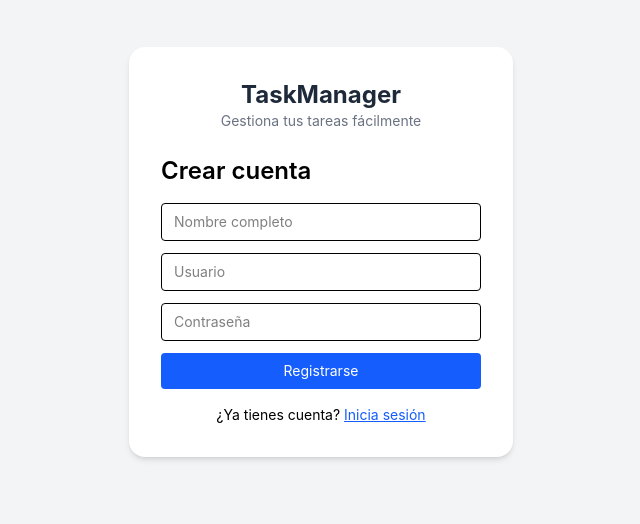
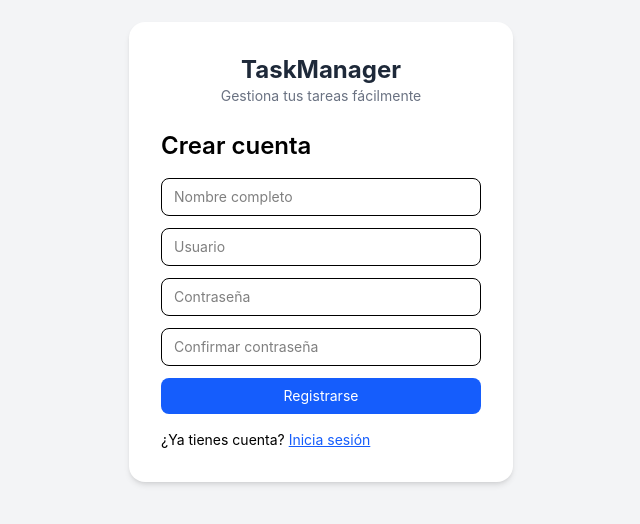
Before and after one commit to HmerMza7/FrontTaskManager, a React (Vite) app: page /register in a window 1280 px wide. Shown: the part 148-672 px from the top of the page, without its empty margins (319-959 px from the left). Built offline with nearby package versions, Linux system fonts and the light colour scheme; no server answers.

Commit message:
feat: add form validation with react-hook-form and zod

```diff
--- a/package.json
+++ b/package.json
@@ -10,10 +10,13 @@
     "preview": "vite preview"
   },
   "dependencies": {
+    "@hookform/resolvers": "^5.4.0",
     "axios": "^1.16.1",
     "react": "^19.2.6",
     "react-dom": "^19.2.6",
-    "react-router-dom": "^7.15.1"
+    "react-hook-form": "^7.76.1",
+    "react-router-dom": "^7.15.1",
+    "zod": "^4.4.3"
   },
   "devDependencies": {
     "@eslint/js": "^10.0.1",
--- a/src/components/TaskForm.tsx
+++ b/src/components/TaskForm.tsx
@@ -1,5 +1,16 @@
-import { useState, useEffect } from "react";
-import type { TaskFormProps } from "../types";
+import { useEffect } from "react";
+import { useForm } from "react-hook-form";
+import { zodResolver } from "@hookform/resolvers/zod";
+import { taskSchema, type TaskSchema } from "../validations/task.schema";
+import type { Task, Priority } from "../types";
+
+interface TaskFormProps {
+  priorities: Priority[];
+  onSubmit: (payload: TaskSchema) => void;
+  onCancel: () => void;
+  initialData?: Task | null;
+  loading?: boolean;
+}
 
 const TaskForm = ({
   priorities,
@@ -8,22 +19,27 @@ const TaskForm = ({
   initialData,
   loading,
 }: TaskFormProps) => {
-  const [title, setTitle] = useState("");
-  const [description, setDescription] = useState("");
-  const [priorityId, setPriorityId] = useState<number>(1);
+  const {
+    register,
+    handleSubmit,
+    reset,
+    formState: { errors },
+  } = useForm<TaskSchema>({
+    resolver: zodResolver(taskSchema),
+    defaultValues: {
+      priority_id: 1,
+    },
+  });
 
   useEffect(() => {
     if (initialData) {
-      setTitle(initialData.title);
-      setDescription(initialData.description);
-      setPriorityId(initialData.priority_id);
+      reset({
+        title: initialData.title,
+        description: initialData.description,
+        priority_id: initialData.priority_id,
+      });
     }
-  }, [initialData]);
-
-  const handleSubmit = (e: React.FormEvent) => {
-    e.preventDefault();
-    onSubmit({ title, description, priority_id: priorityId });
-  };
+  }, [initialData, reset]);
 
   return (
     <div className="fixed inset-0 bg-black/40 flex items-center justify-center z-50">
@@ -32,25 +48,35 @@ const TaskForm = ({
           {initialData ? "Editar tarea" : "Nueva tarea"}
         </h2>
 
-        <form onSubmit={handleSubmit} className="flex flex-col gap-3">
+        <form onSubmit={handleSubmit(onSubmit)} className="flex flex-col gap-3">
+          <div className="flex flex-col gap-1">
             <input
+              {...register("title")}
               type="text"
               placeholder="Título"
-            value={title}
-            onChange={(e) => setTitle(e.target.value)}
               className="border rounded-lg px-3 py-2 text-sm"
-            required
             />
+            {errors.title && (
+              <p className="text-red-500 text-xs">{errors.title.message}</p>
+            )}
+          </div>
+
+          <div className="flex flex-col gap-1">
             <textarea
+              {...register("description")}
               placeholder="Descripción"
-            value={description}
-            onChange={(e) => setDescription(e.target.value)}
               className="border rounded-lg px-3 py-2 text-sm resize-none h-24"
-            required
             />
+            {errors.description && (
+              <p className="text-red-500 text-xs">
+                {errors.description.message}
+              </p>
+            )}
+          </div>
+
+          <div className="flex flex-col gap-1">
             <select
-            value={priorityId}
-            onChange={(e) => setPriorityId(Number(e.target.value))}
+              {...register("priority_id", { valueAsNumber: true })}
               className="border rounded-lg px-3 py-2 text-sm"
             >
               {priorities.map((p) => (
@@ -59,6 +85,12 @@ const TaskForm = ({
                 </option>
               ))}
             </select>
+            {errors.priority_id && (
+              <p className="text-red-500 text-xs">
+                {errors.priority_id.message}
+              </p>
+            )}
+          </div>
 
           <div className="flex gap-3 mt-2">
             <button
--- a/src/pages/Login.tsx
+++ b/src/pages/Login.tsx
@@ -1,15 +1,22 @@
-import { useState } from "react";
 import { Link } from "react-router-dom";
+import { useForm } from "react-hook-form";
+import { zodResolver } from "@hookform/resolvers/zod";
+import { loginSchema, type LoginSchema } from "../validations/auth.schema";
 import useAuthForm from "../hooks/useAuth";
 
 const Login = () => {
   const { handleLogin, loading, error } = useAuthForm();
-  const [username, setUsername] = useState("");
-  const [password, setPassword] = useState("");
 
-  const onSubmit = (e: React.FormEvent) => {
-    e.preventDefault();
-    handleLogin(username, password);
+  const {
+    register,
+    handleSubmit,
+    formState: { errors },
+  } = useForm<LoginSchema>({
+    resolver: zodResolver(loginSchema),
+  });
+
+  const onSubmit = (data: LoginSchema) => {
+    handleLogin(data.username, data.password);
   };
 
   return (
@@ -18,33 +25,41 @@ const Login = () => {
 
       {error && <p className="text-red-500 text-sm">{error}</p>}
 
-      <form onSubmit={onSubmit} className="flex flex-col gap-3">
+      <form onSubmit={handleSubmit(onSubmit)} className="flex flex-col gap-3">
+        <div className="flex flex-col gap-1">
           <input
+            {...register("username")}
             type="text"
             placeholder="Usuario"
-          value={username}
-          onChange={(e) => setUsername(e.target.value)}
-          className="border rounded px-3 py-2 text-sm"
-          required
+            className="border rounded-lg px-3 py-2 text-sm"
           />
+          {errors.username && (
+            <p className="text-red-500 text-xs">{errors.username.message}</p>
+          )}
+        </div>
+
+        <div className="flex flex-col gap-1">
           <input
+            {...register("password")}
             type="password"
             placeholder="Contraseña"
-          value={password}
-          onChange={(e) => setPassword(e.target.value)}
-          className="border rounded px-3 py-2 text-sm"
-          required
+            className="border rounded-lg px-3 py-2 text-sm"
           />
+          {errors.password && (
+            <p className="text-red-500 text-xs">{errors.password.message}</p>
+          )}
+        </div>
+
         <button
           type="submit"
           disabled={loading}
-          className="bg-blue-600 text-white rounded px-4 py-2 text-sm disabled:opacity-50"
+          className="bg-blue-600 text-white rounded-lg px-4 py-2 text-sm disabled:opacity-50"
         >
           {loading ? "Cargando..." : "Entrar"}
         </button>
       </form>
 
-      <p className="text-sm text-center">
+      <p className="text-sm">
         ¿No tienes cuenta?{" "}
         <Link to="/register" className="text-blue-600 underline">
           Regístrate
--- a/src/pages/Register.tsx
+++ b/src/pages/Register.tsx
@@ -1,16 +1,25 @@
-import { useState } from "react";
 import { Link } from "react-router-dom";
+import { useForm } from "react-hook-form";
+import { zodResolver } from "@hookform/resolvers/zod";
+import {
+  registerSchema,
+  type RegisterSchema,
+} from "../validations/auth.schema";
 import useAuthForm from "../hooks/useAuth";
 
 const Register = () => {
   const { handleRegister, loading, error } = useAuthForm();
-  const [username, setUsername] = useState("");
-  const [name, setName] = useState("");
-  const [password, setPassword] = useState("");
 
-  const onSubmit = (e: React.FormEvent) => {
-    e.preventDefault();
-    handleRegister(username, name, password);
+  const {
+    register,
+    handleSubmit,
+    formState: { errors },
+  } = useForm<RegisterSchema>({
+    resolver: zodResolver(registerSchema),
+  });
+
+  const onSubmit = (data: RegisterSchema) => {
+    handleRegister(data.username, data.name, data.password);
   };
 
   return (
@@ -19,41 +28,67 @@ const Register = () => {
 
       {error && <p className="text-red-500 text-sm">{error}</p>}
 
-      <form onSubmit={onSubmit} className="flex flex-col gap-3">
+      <form onSubmit={handleSubmit(onSubmit)} className="flex flex-col gap-3">
+        <div className="flex flex-col gap-1">
           <input
+            {...register("name")}
             type="text"
             placeholder="Nombre completo"
-          value={name}
-          onChange={(e) => setName(e.target.value)}
-          className="border rounded px-3 py-2 text-sm"
-          required
+            className="border rounded-lg px-3 py-2 text-sm"
           />
+          {errors.name && (
+            <p className="text-red-500 text-xs">{errors.name.message}</p>
+          )}
+        </div>
+
+        <div className="flex flex-col gap-1">
           <input
+            {...register("username")}
             type="text"
             placeholder="Usuario"
-          value={username}
-          onChange={(e) => setUsername(e.target.value)}
-          className="border rounded px-3 py-2 text-sm"
-          required
+            className="border rounded-lg px-3 py-2 text-sm"
           />
+          {errors.username && (
+            <p className="text-red-500 text-xs">{errors.username.message}</p>
+          )}
+        </div>
+
+        <div className="flex flex-col gap-1">
           <input
+            {...register("password")}
             type="password"
             placeholder="Contraseña"
-          value={password}
-          onChange={(e) => setPassword(e.target.value)}
-          className="border rounded px-3 py-2 text-sm"
-          required
+            className="border rounded-lg px-3 py-2 text-sm"
           />
+          {errors.password && (
+            <p className="text-red-500 text-xs">{errors.password.message}</p>
+          )}
+        </div>
+
+        <div className="flex flex-col gap-1">
+          <input
+            {...register("confirmPassword")}
+            type="password"
+            placeholder="Confirmar contraseña"
+            className="border rounded-lg px-3 py-2 text-sm"
+          />
+          {errors.confirmPassword && (
+            <p className="text-red-500 text-xs">
+              {errors.confirmPassword.message}
+            </p>
+          )}
+        </div>
+
         <button
           type="submit"
           disabled={loading}
-          className="bg-blue-600 text-white rounded px-4 py-2 text-sm disabled:opacity-50"
+          className="bg-blue-600 text-white rounded-lg px-4 py-2 text-sm disabled:opacity-50"
         >
           {loading ? "Cargando..." : "Registrarse"}
         </button>
       </form>
 
-      <p className="text-sm text-center">
+      <p className="text-sm">
         ¿Ya tienes cuenta?{" "}
         <Link to="/" className="text-blue-600 underline">
           Inicia sesión
--- /dev/null
+++ b/src/validations/auth.schema.ts
@@ -0,0 +1,21 @@
+import { z } from "zod";
+
+export const loginSchema = z.object({
+  username: z.string().min(1, "El usuario es requerido"),
+  password: z.string().min(5, "La contraseña debe tener mínimo 5 caracteres"),
+});
+
+export const registerSchema = z
+  .object({
+    name: z.string().min(1, "El nombre es requerido"),
+    username: z.string().min(3, "El usuario debe tener mínimo 3 caracteres"),
+    password: z.string().min(5, "La contraseña debe tener mínimo 5 caracteres"),
+    confirmPassword: z.string().min(1, "Confirma tu contraseña"),
+  })
+  .refine((data) => data.password === data.confirmPassword, {
+    message: "Las contraseñas no coinciden",
+    path: ["confirmPassword"],
+  });
+
+export type LoginSchema = z.infer<typeof loginSchema>;
+export type RegisterSchema = z.infer<typeof registerSchema>;
--- /dev/null
+++ b/src/validations/task.schema.ts
@@ -0,0 +1,18 @@
+import { z } from "zod";
+
+export const taskSchema = z.object({
+  title: z
+    .string()
+    .min(1, "El título es requerido")
+    .max(255, "Máximo 255 caracteres"),
+  description: z
+    .string()
+    .min(1, "La descripción es requerida")
+    .max(1000, "Máximo 1000 caracteres"),
+  priority_id: z
+    .number()
+    .min(1, "La prioridad es requerida")
+    .max(3, "Máximo 3"),
+});
+
+export type TaskSchema = z.infer<typeof taskSchema>;
```
Also changed, not shown: src/types/index.ts (+8 -0 lines), 1 other file (tests, documents, lock files or other folders). Lines whose indentation alone changed are shown as unchanged.
